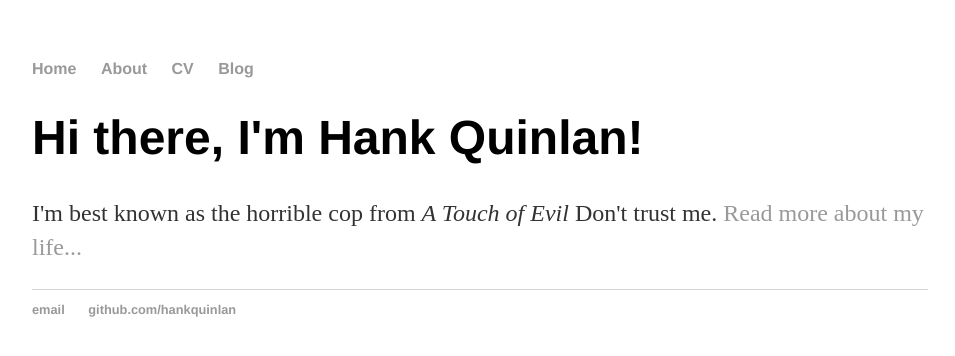
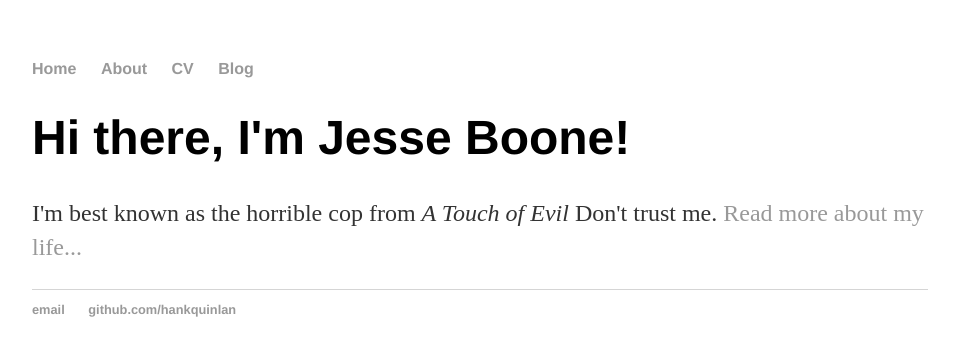
Before and after one commit to jesseboone/jesseboone.github.io, a plain HTML site: page index.html in a window 1280 px wide. Shown: the whole page, without its empty margins (160-1115 px from the left). Drawn offline with Linux system fonts and the light colour scheme; files that its build step writes are made by us from their sources.

Commit message:
Update index.html

```diff
--- a/index.html
+++ b/index.html
@@ -16,7 +16,7 @@
 		</nav>
 		<div class="container">
     		<div class="blurb">
-        		<h1>Hi there, I'm Hank Quinlan!</h1>
+        		<h1>Hi there, I'm Jesse Boone!</h1>
 				<p>I'm best known as the horrible cop from <em>A Touch of Evil</em> Don't trust me. <a href="/about">Read more about my life...</a></p>
     		</div><!-- /.blurb -->
 		</div><!-- /.container -->
```
